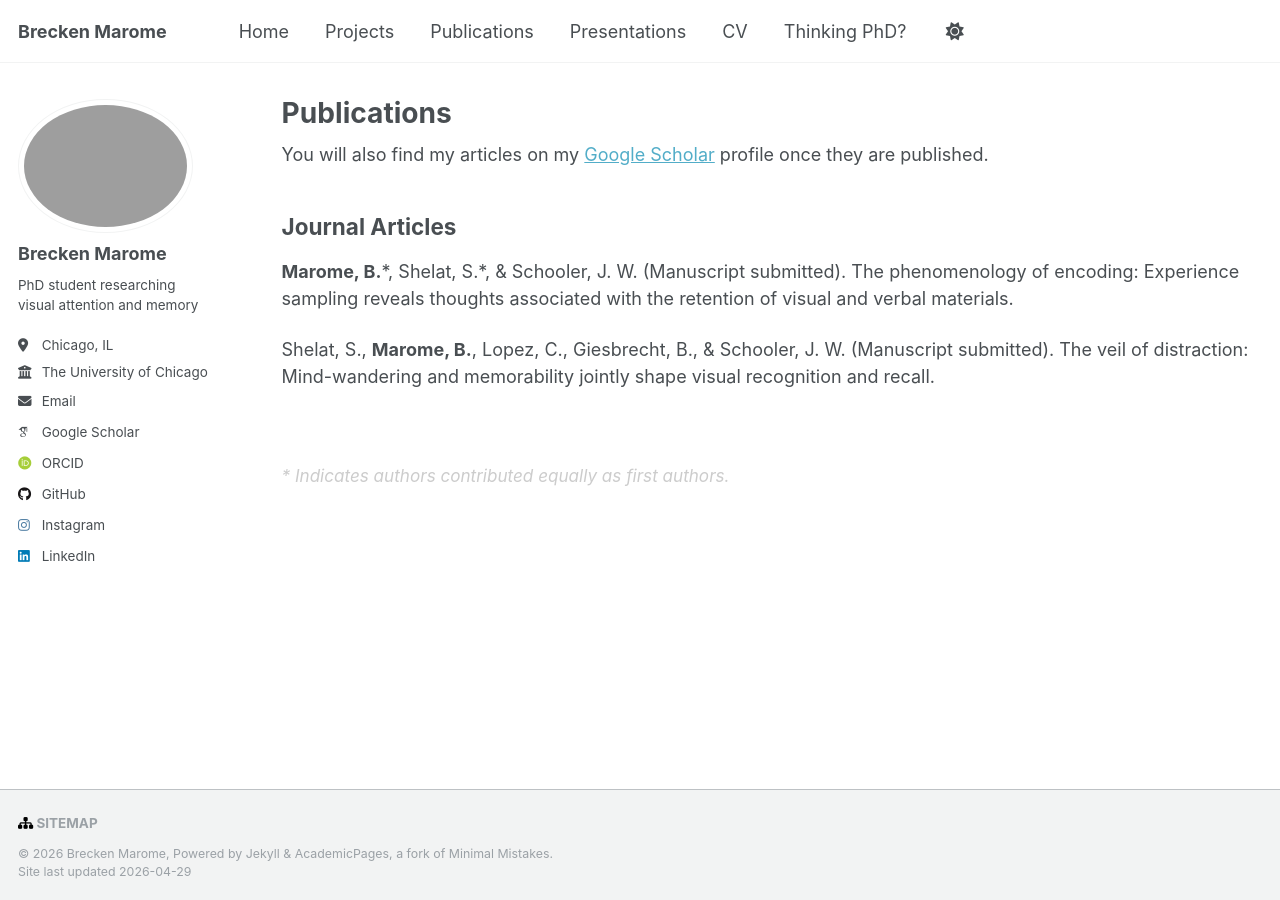
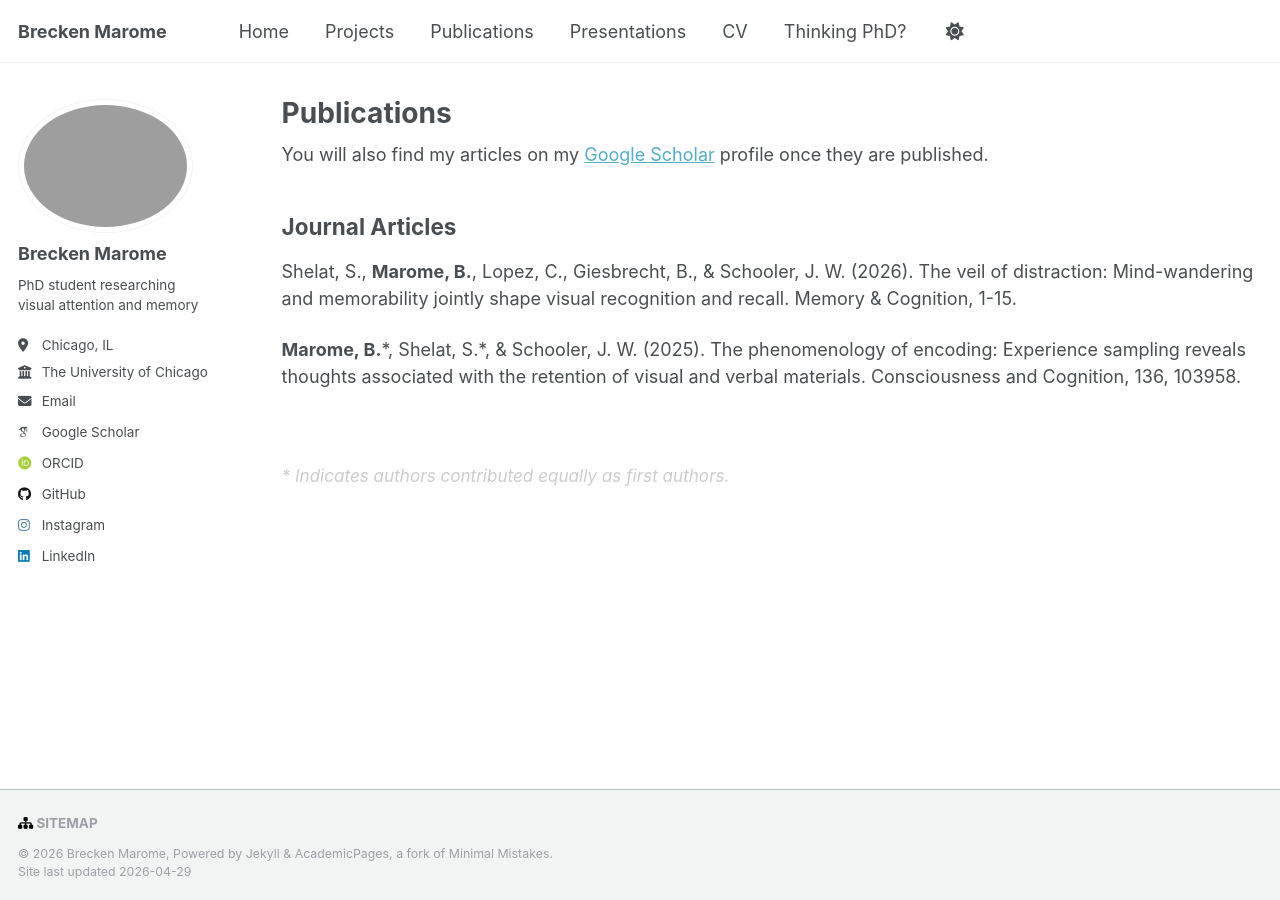
Before and after one commit to btmarome/btmarome.github.io, a Jekyll site: the page built from _pages/publications.md, in a window 1280 px wide. Built offline with Jekyll 4.4.1, drawn with Linux system fonts in a browser that asks for light colours; some web fonts are replaced; a script that is not in the unit is left out.

Commit message:
Update publication entries in publications.md

```diff
--- a/_pages/publications.md
+++ b/_pages/publications.md
@@ -13,9 +13,9 @@ author_profile: true
 
 ## Journal Articles
 
-**Marome, B.**\*, Shelat, S.\*, & Schooler, J. W. (Manuscript submitted). The phenomenology of encoding: Experience sampling reveals thoughts associated with the retention of visual and verbal materials.
+Shelat, S., **Marome, B.**, Lopez, C., Giesbrecht, B., & Schooler, J. W. (2026). The veil of distraction: Mind-wandering and memorability jointly shape visual recognition and recall. Memory & Cognition, 1-15.
 
-Shelat, S., **Marome, B.**, Lopez, C., Giesbrecht, B., & Schooler, J. W. (Manuscript submitted). The veil of distraction: Mind-wandering and memorability jointly shape visual recognition and recall.
+**Marome, B.**\*, Shelat, S.\*, & Schooler, J. W. (2025). The phenomenology of encoding: Experience sampling reveals thoughts associated with the retention of visual and verbal materials. Consciousness and Cognition, 136, 103958.
 
 <br>
 
```
